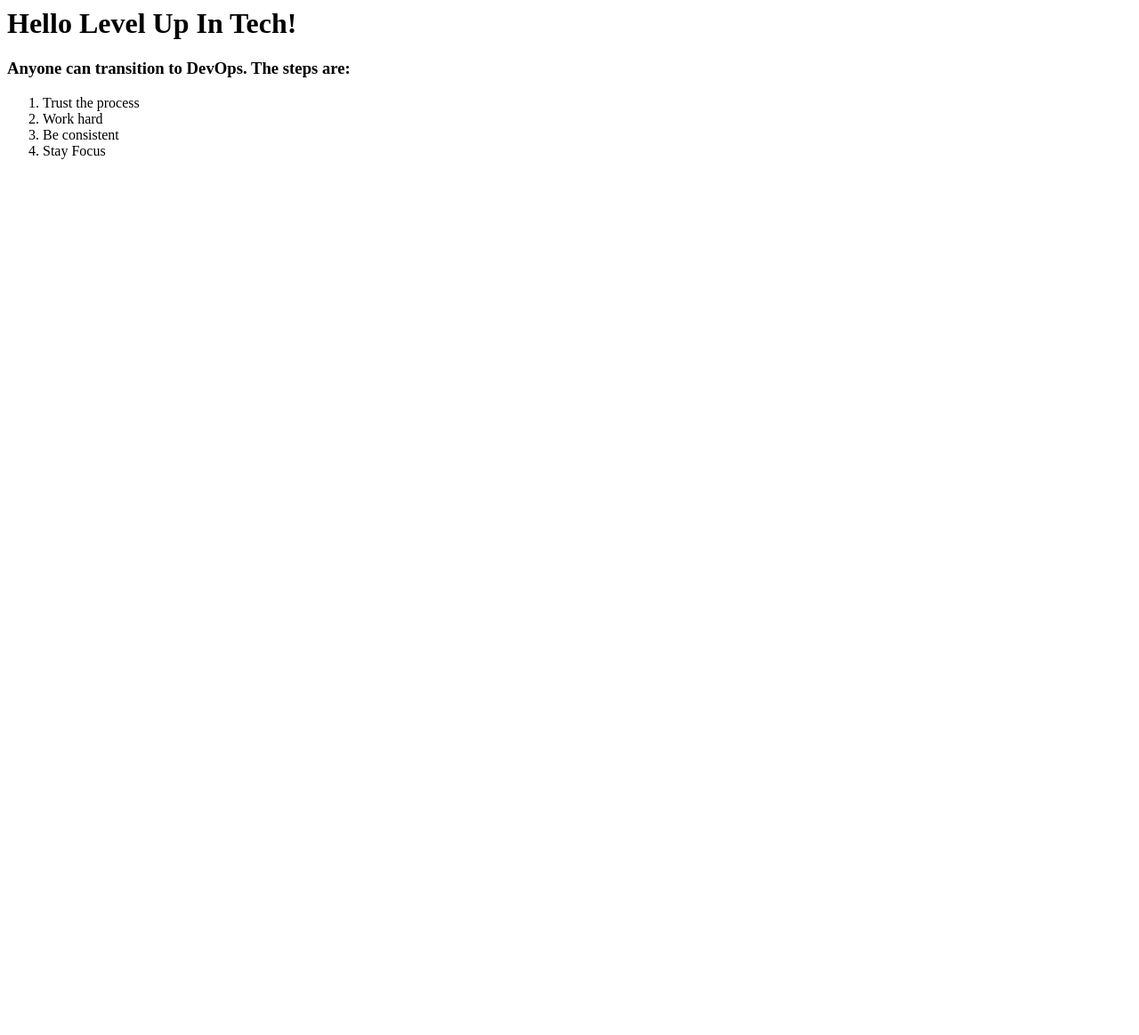
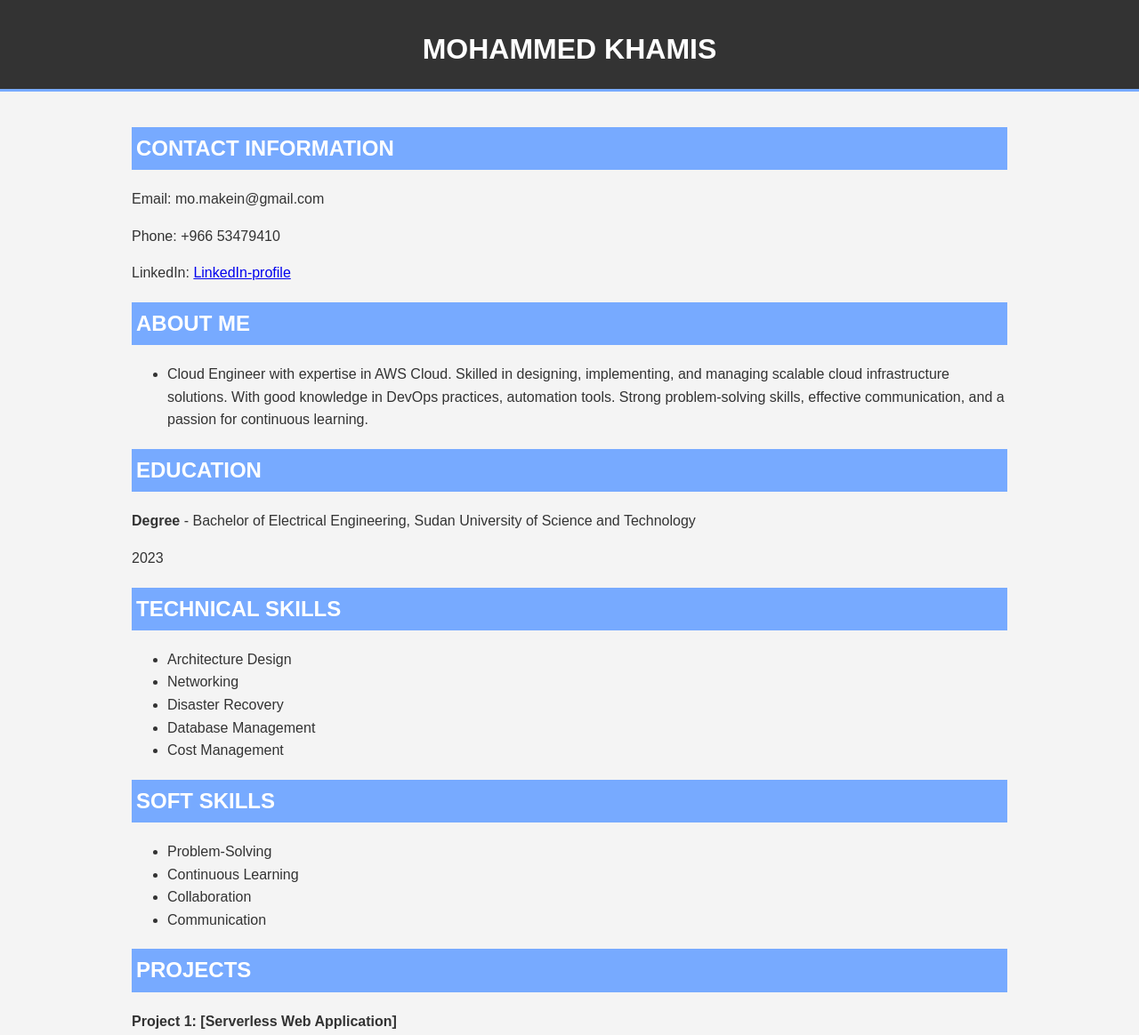
Before and after one commit to Mohammed-Khamis99/my-static-resume-weebsite, a plain HTML site: page index.html in a window 1280 px wide. Shown: the top 1164 px of the page at 89% size. Before the commit the page ends 800 px from the top, so only its background shows below. Drawn offline with Linux system fonts and the light colour scheme.

Commit message:
Update index.html

```diff
--- a/index.html
+++ b/index.html
@@ -1,8 +1,100 @@
-<h1>Hello Level Up In Tech!</h1>
-<h3>Anyone can transition to DevOps. The steps are: </h3>
-<ol>
-    <li>Trust the process</li>
-    <li>Work hard </li>
-    <li>Be consistent</li>
-    <li>Stay Focus</li>
-</ol>
+<!DOCTYPE html>
+<html lang="en">
+<head>
+    <meta charset="UTF-8">
+    <meta name="viewport" content="width=device-width, initial-scale=1.0">
+    <title>Your Name - Resume</title>
+    <style>
+        body {
+            font-family: Arial, sans-serif;
+            line-height: 1.6;
+            margin: 0;
+            padding: 0;
+            background-color: #f4f4f4;
+            color: #333;
+        }
+        .container {
+            width: 80%;
+            margin: auto;
+            overflow: hidden;
+        }
+        header {
+            background: #333;
+            color: #fff;
+            padding-top: 30px;
+            min-height: 70px;
+            border-bottom: #77aaff 3px solid;
+        }
+        header h1 {
+            text-align: center;
+            text-transform: uppercase;
+            margin: 0;
+        }
+        .main {
+            padding: 20px;
+        }
+        .section {
+            margin-bottom: 20px;
+        }
+        .section h2 {
+            background: #77aaff;
+            color: #fff;
+            padding: 5px;
+            text-transform: uppercase;
+        }
+    </style>
+</head>
+<body>
+    <header>
+        <h1>Mohammed Khamis</h1>
+    </header>
+    <div class="container">
+        <div class="main">
+            <div class="section">
+                <h2>Contact Information</h2>
+                <p>Email: mo.makein@gmail.com</p>
+                <p>Phone: +966 53479410 </p>
+                <p>LinkedIn: <a href="https://www.linkedin.com/in/mohammed-khamis99" target="_blank">LinkedIn-profile</a></p>
+            </div>
+            <div class="section">
+                <h2>About Me</h2>
+                <ul>
+                    <li> Cloud Engineer with expertise in AWS Cloud. Skilled in designing, implementing, and managing scalable cloud infrastructure solutions. With good knowledge in DevOps practices, automation tools. Strong problem-solving skills, effective communication, and a passion for continuous learning.</li>
+                </ul>
+            </div>
+            <div class="section">
+                <h2>Education</h2>
+                <p><strong>Degree</strong> - Bachelor of Electrical Engineering, Sudan University of Science and Technology</p>
+                <p>2023</p>
+            </div>
+            <div class="section">
+                <h2>Technical Skills</h2>
+                <ul>
+                    <li> Architecture Design</li>
+                    <li> Networking</li>
+                    <li> Disaster Recovery</li>
+                    <li> Database Management</li>
+                    <li> Cost Management</li>
+                </ul>
+            </div>
+            <div class="section">
+                <h2>Soft skills</h2>
+                <ul>
+                    <li> Problem-Solving</li>
+                    <li> Continuous Learning</li>
+                    <li> Collaboration</li>
+                    <li> Communication</li>
+                </ul>
+            </div>
+            <div class="section">
+                <h2>Projects</h2>
+                <p><strong>Project 1: [Serverless Web Application]</strong></p>
+                <p>Description: A Serverless Web App for Math Operations This project demonstrates a serverless web application built using AWS Amplify to perform math functions through an interactive user interface. It utilizes various AWS services to achieve a scalable and cost-effective solution..</p>
+            </div>
+                <p><strong>Project 2: [Hosting a Static Website using Amazon S3 and CloudFront]</strong></p>
+                <p>Description: Amazon S3 stores your static website files, while CloudFront speeds up delivery by caching content globally. This combination ensures your site loads quickly and securely for users worldwide.</p>
+            </div>
+        </div>
+    </div>
+</body>
+</html>
```
